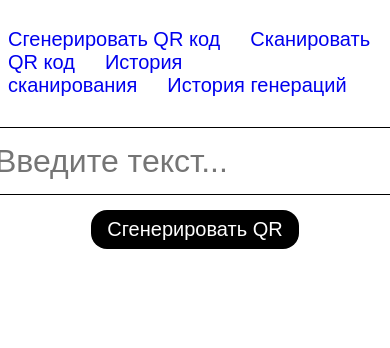
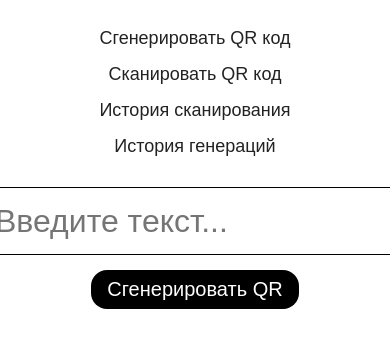
Before and after one commit to ratioglobus/qr-generator-react, a React (Vite) app: page /qr-generator-react/generate in a window 390 px wide. Shown: the top 348 px of the page. Built offline with nearby package versions, Linux system fonts and the light colour scheme.

Commit message:
refactoring + adaptive style

```diff
--- a/src/components/Navigation/Navigation.module.css
+++ b/src/components/Navigation/Navigation.module.css
@@ -5,12 +5,34 @@
 }
 
 .nav {
-
-    margin-top: 20px;
+  margin-top: 20px;
+  display: flex;
+  flex-wrap: wrap;
+  justify-content: center;
 }
 
 .a {
-    text-decoration: none;
-    font-size: 20px;
-    margin-right: 30px;
+  text-decoration: none;
+  font-size: 20px;
+  margin-right: 30px;
+  color: #222;
+  transition: color 0.2s ease;
 }
+
+.a:hover {
+  color: #0077ff;
+}
+
+/* 📱 адаптив */
+@media (max-width: 600px) {
+  .nav {
+    flex-direction: column;
+    align-items: center;
+    gap: 15px;
+  }
+
+  .a {
+    font-size: 18px;
+    margin: 0;
+  }
+}
--- a/src/components/Scan/QrCodeScanner.jsx
+++ b/src/components/Scan/QrCodeScanner.jsx
@@ -1,16 +1,15 @@
 import { useState } from 'react';
 import { QrReader } from 'react-qr-reader';
-import s from './qrCodeScanner.module.css'
+import s from './qrCodeScanner.module.css';
 
-import { SCAN_DATA } from '../../constants'
+import { SCAN_DATA } from '../../constants';
 
 export const QrCodeScanner = () => {
   const [scanned, setScanned] = useState(null);
 
-    const scanHendler = (result) => {
-        if(!result) return;
+  const scanHandler = (result, error) => {
+    if (!!result) {
       const prevData = JSON.parse(localStorage.getItem(SCAN_DATA) || '[]');
-
       if (prevData.includes(result.text)) return;
 
       setScanned(result.text);
@@ -19,17 +18,25 @@ export const QrCodeScanner = () => {
         SCAN_DATA,
         JSON.stringify([...prevData, result.text])
       );
+    }
+
+    if (!!error) {
+      console.info(error);
+    }
   };
 
   return (
     <div className={s.container}>
+      <div className={s.scanner}>
         <QrReader
-                scanDelay={1000}
-                onResult={scanHendler}
-                containerStyle={{width: '500px'}}
+          constraints={{ facingMode: 'environment' }}
+          onResult={scanHandler}
+          scanDelay={500}
+          style={{ width: '100%', height: '100%' }}
         />
+      </div>
 
-             <p className={s.result}>{scanned}</p>
+      {scanned && <p className={s.result}>Результат: {scanned}</p>}
     </div>
-    )
-}
+  );
+};
--- a/src/components/Scan/qrCodeScanner.module.css
+++ b/src/components/Scan/qrCodeScanner.module.css
@@ -5,9 +5,38 @@
     flex-direction: column;
     gap: 10px;
     height: 100vh;
+    padding: 20px;
+    box-sizing: border-box;
+}
+
+.scanner {
+    width: 100%;
+    max-width: 500px;
+    aspect-ratio: 1;
+    overflow: hidden;
+    border-radius: 12px;
+    box-shadow: 0 2px 10px rgba(0,0,0,0.15);
+    margin-bottom: 20px;
+    background: #000; /* чтобы камера не дергалась при инициализации */
 }
 
 .result {
     font-size: 20px;
     margin-bottom: 30px;
+    color: #222;
+    text-align: center;
+    word-break: break-word;
+    max-width: 90%;
 }
+
+/* 📱 адаптив */
+@media (max-width: 600px) {
+    .scanner {
+        max-width: 300px;
+    }
+
+    .result {
+        font-size: 16px;
+        margin-bottom: 20px;
+    }
+}
```
Also changed, not shown: src/components/Navigation/Navigation.jsx (line endings or trailing spaces). Lines whose indentation alone changed are shown as unchanged.
